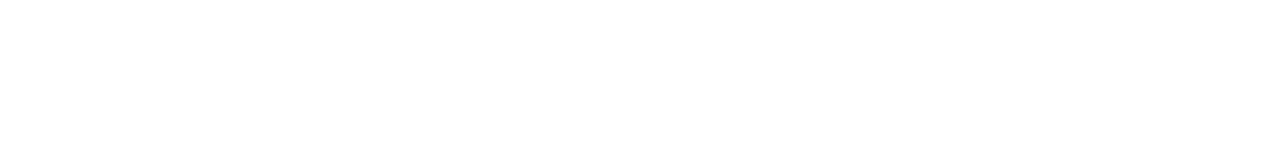
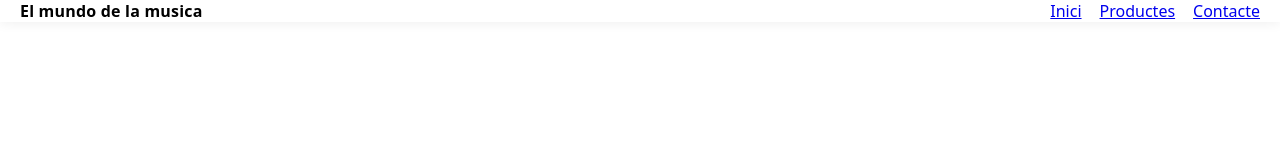
Before and after one commit to Fer206/DAM1M04-Exercici002, a plain HTML site: page index.html in a window 1280 px wide. Drawn offline with Linux system fonts and the light colour scheme.

Commit message:
Configuracion dela cabecera del index

```diff
--- a/global.css
+++ b/global.css
@@ -0,0 +1,40 @@
+html, body {
+    margin: 0;
+    padding: 0;
+    font-family: system-ui, -apple-system, BlinkMacSystemFont, 'Segoe UI', Roboto, Oxygen, Ubuntu, Cantarell, 'Open Sans', 'Helvetica Neue', sans-serif;
+    color: #333
+    blackground: linear-gradient(180deg, #e6f0ff 0%, #f9fbff 40%, #ffffff 100%);
+}
+.topnav{
+  position: sticky;
+  top: 0;
+  z-index: 1000;
+  height: var(--nav-h);
+
+  display: flex;
+  align-items: center;
+  justify-content: space-between;
+  gap: 16px;
+
+  padding: 0 20px;
+  border-bottom: 1px solid var(--glass-bd);
+
+  background: var(--glass-bg);
+  backdrop-filter: blur(10px) saturate(140%);
+  -webkit-backdrop-filter: blur(10px) saturate(140%);
+  box-shadow: 0 2px 12px rgba(0,0,0,0.06);
+}
+
+.topnav .brand{
+    font-weight: 700;
+    letter-spacing: 0.2px;
+    white-space: nowrap;
+}
+
+.topnav .menu {
+    list-style: none;
+    display: flex;
+    gap: 18px;
+    padding: 0;
+    margin: 0;
+}
--- a/index.html
+++ b/index.html
@@ -4,3 +4,16 @@
     <meta charset="UTF-8">
     <meta name="viewport" content="width=device-width, initial-scale=1.0">
     <link rel="stylesheet" href="global.css">
+    <meta name="viewport" content="width=device-width, initial-scale=1" />
+    <title>Principal</title>
+</head>
+<body>
+    <nav class="topnav">
+        <div class="brand">El mundo de la musica</div>
+        <ul class="menu">
+            <li><a href="index.html">Inici</a></li>
+            <li><a href="productes.html">Productes</a></li>
+            <li><a href="contacte.html">Contacte</a></li>
+        </ul>
+    </nav>
+</body>
```
